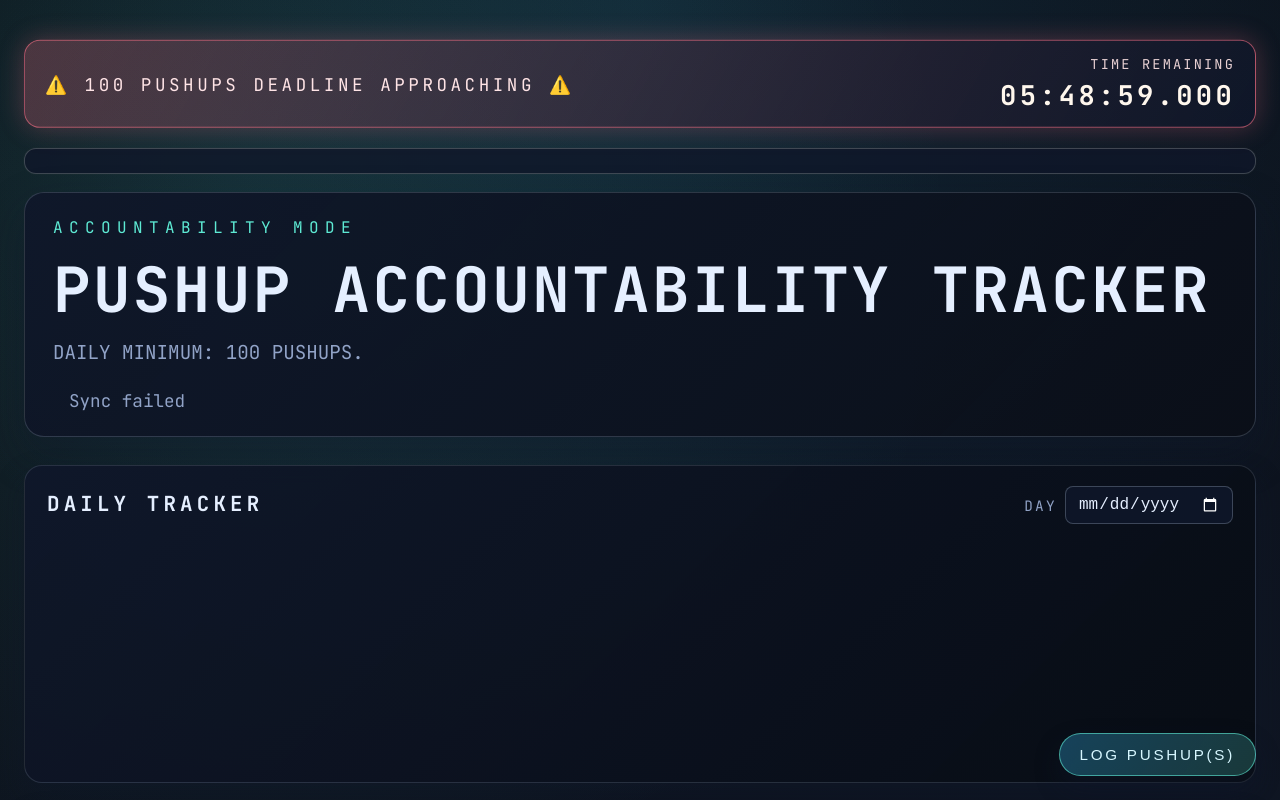
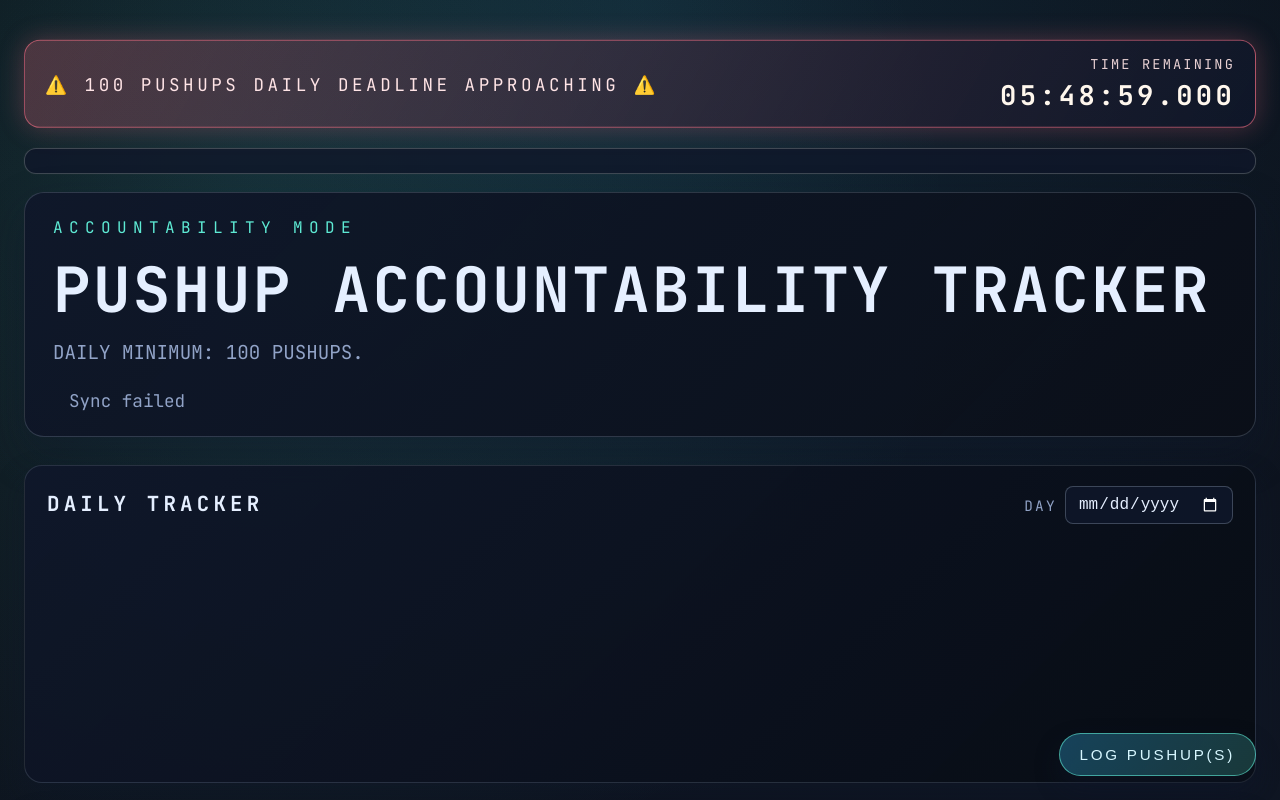
Before and after one commit to gettempapa/pushups, a website: page public/index.html in a window 1280 px wide. Shown: the top 800 px of the page. Drawn offline with Linux system fonts and the light colour scheme; no server answers.

Commit message:
Update deadline banner text

```diff
--- a/public/index.html
+++ b/public/index.html
@@ -9,7 +9,7 @@
   <body class="jetbrains_mono">
     <main class="page">
       <div class="warning-banner">
-        <div class="warning-text">⚠️ 100 PUSHUPS DEADLINE APPROACHING ⚠️</div>
+        <div class="warning-text">⚠️ 100 PUSHUPS DAILY DEADLINE APPROACHING ⚠️</div>
         <div class="warning-clock">
           <span>Time Remaining</span>
           <strong id="deadline-clock">--:--:--</strong>
```
